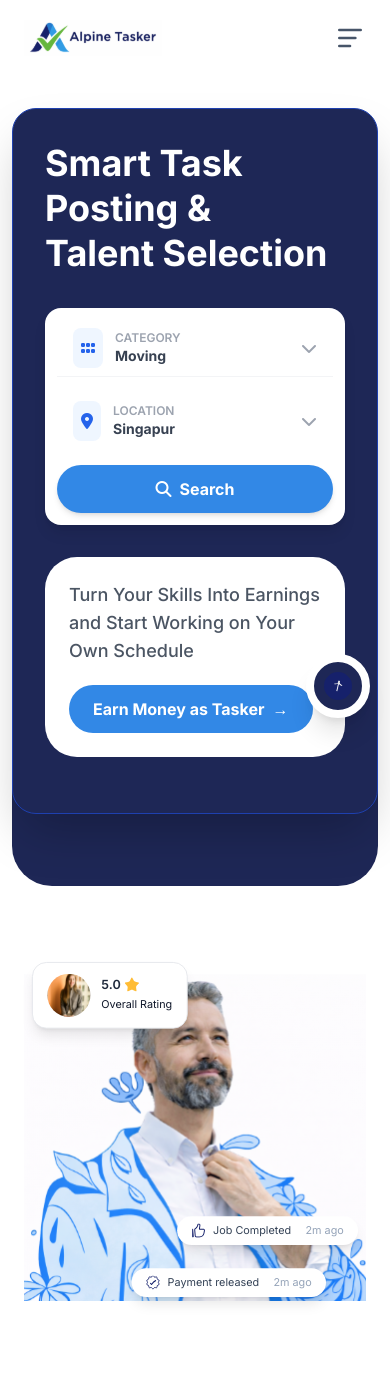
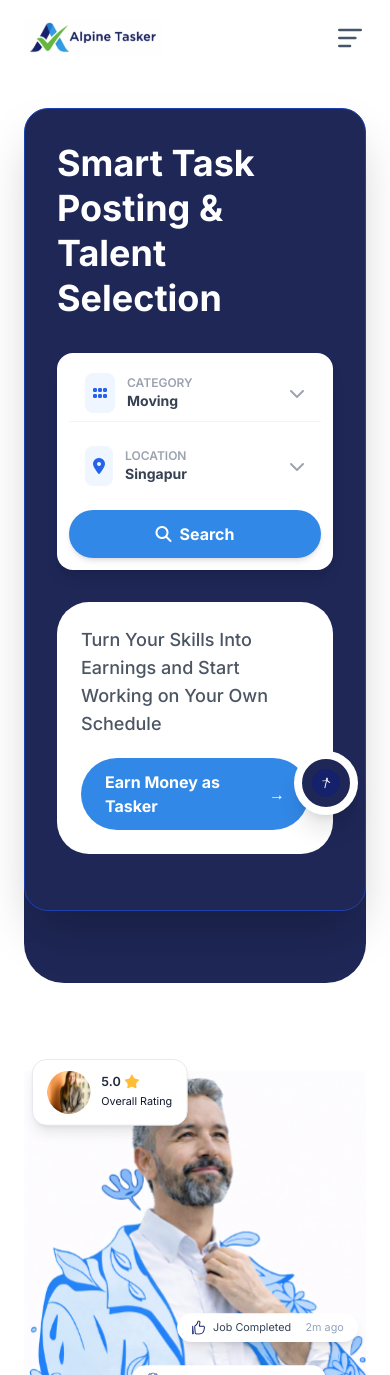
Before and after one commit to DevRajyguru/Alpine-Tasker, a React (Vite) app: page / in a window 390 px wide. Shown: the top 1375 px of the page. Built offline with nearby package versions, Linux system fonts and the light colour scheme.

Commit message:
Refactor HomePage layout for improved responsiveness and consistency

```diff
--- a/src/pages/HomePage.jsx
+++ b/src/pages/HomePage.jsx
@@ -119,12 +119,12 @@ function HomePage() {
   return (
     <>
       <section className="relative overflow-hidden pb-24 pt-8">
-        <div className="absolute inset-x-0 bottom-6 mx-auto max-w-[1700px] px-3 lg:px-8">
+        <div className="absolute inset-x-0 bottom-6 mx-auto max-w-7xl px-6">
           <div className="h-44 lg:h-52 bg-[#1e2756] rounded-[2.5rem]"></div>
         </div>
-        <div className="mx-auto max-w-[1700px] px-3 lg:px-8">
+        <div className="mx-auto max-w-7xl px-6">
           <div className="flex flex-col lg:flex-row items-center lg:items-start justify-between gap-8 relative">
-            <div className="hidden lg:block w-[320px] xl:w-[360px] h-[560px] rounded-3xl overflow-hidden border-4 border-white shadow-xl -translate-x-24 xl:-translate-x-28 lg:mt-4">
+            <div className="hidden lg:block w-[320px] xl:w-[360px] h-[560px] rounded-3xl overflow-hidden border-4 border-white shadow-xl lg:mt-4">
               <img src="/images/main1.svg" alt="Office scene" className="w-full h-full object-cover" />
             </div>
             <div className="relative w-full lg:flex-1 lg:mt-2">
@@ -171,7 +171,7 @@ function HomePage() {
               </div>
               <div className="absolute right-2 bottom-24 h-16 w-16 rounded-full border-[8px] border-white bg-[#1e2756] z-20 flex items-center justify-center shadow-xl sm:-right-10 sm:bottom-10 sm:h-20 sm:w-20 sm:border-[10px]"><img src="/images/Arrow.svg" alt="Arrow" className="h-7 w-7 -rotate-45 sm:h-9 sm:w-9" /></div>
             </div>
-            <div className="hidden lg:block w-[320px] xl:w-[360px] h-[560px] rounded-3xl overflow-hidden border-4 border-white shadow-xl translate-x-24 xl:translate-x-28 lg:mt-4">
+            <div className="hidden lg:block w-[320px] xl:w-[360px] h-[560px] rounded-3xl overflow-hidden border-4 border-white shadow-xl lg:mt-4">
               <img src="/images/main2.svg" alt="Kitchen interior" className="w-full h-full object-cover" />
             </div>
           </div>
```
